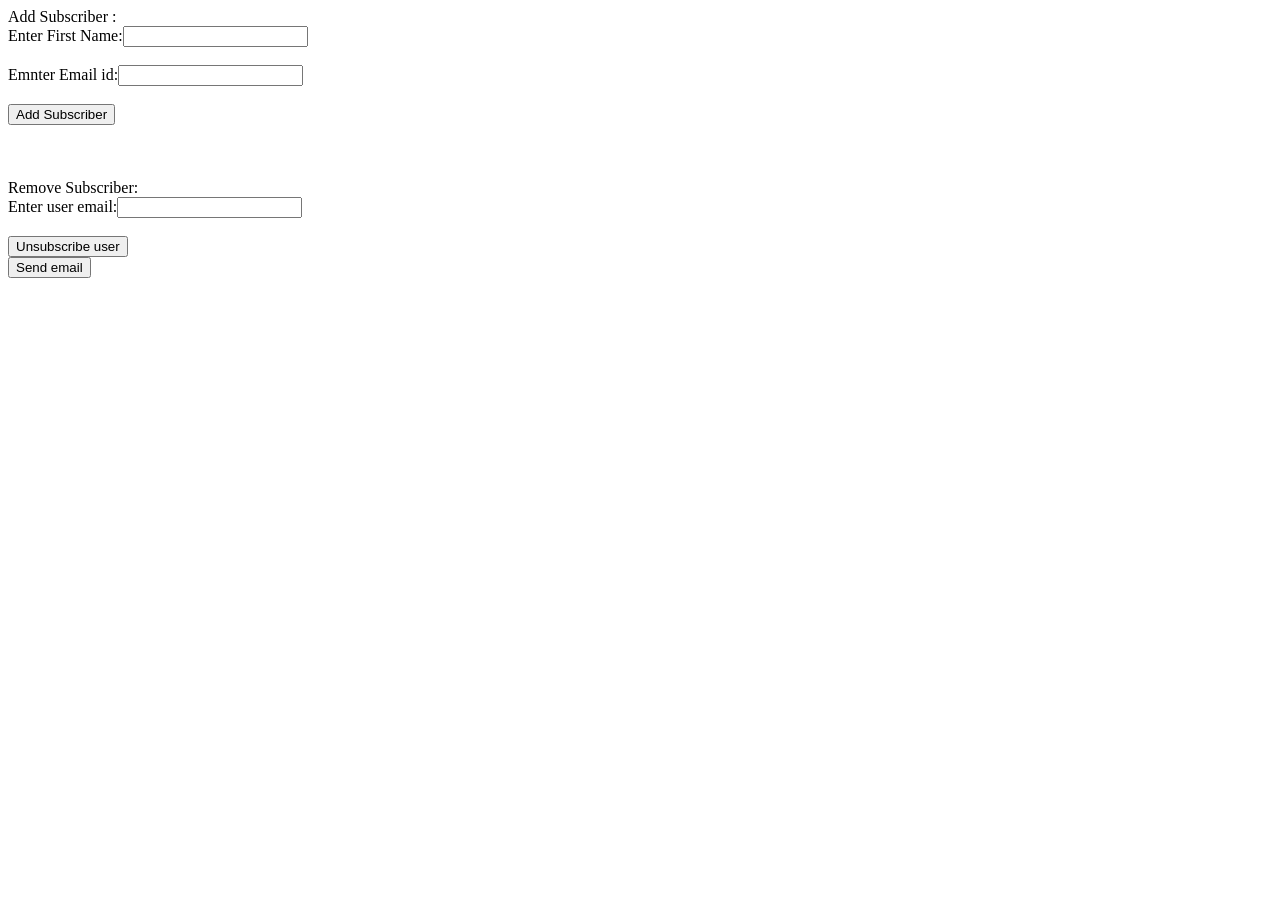
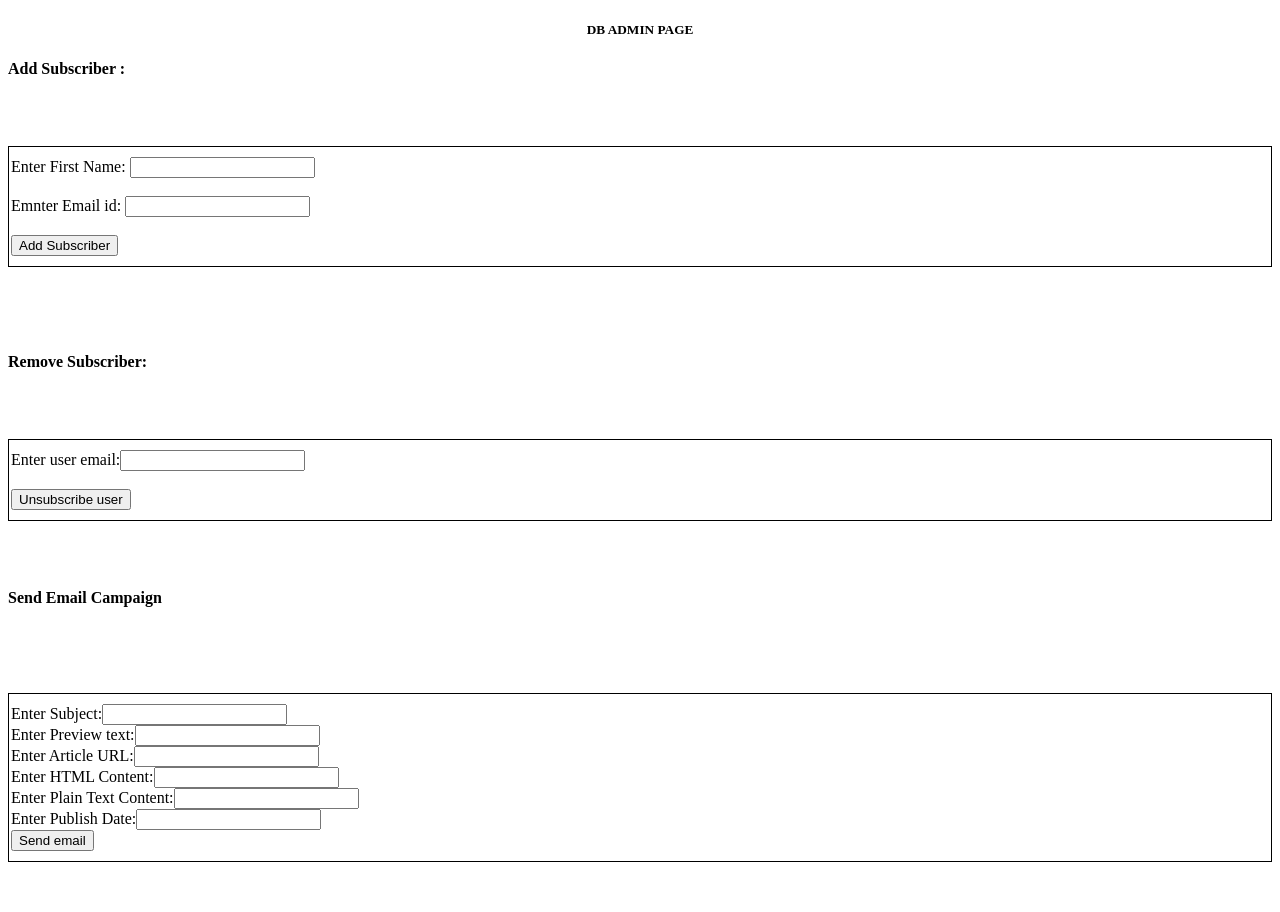
Before and after one commit to Satyamaadi/email-campaign, a Flask app: page / in a window 1280 px wide. Before the commit the page ends 278 px from the top, so only its background shows below. Run offline with Flask 3, Linux system fonts and the light colour scheme.

Commit message:
added html

```diff
--- a/app.py
+++ b/app.py
@@ -46,25 +46,31 @@ def remove_subscriber():
     return {'statuscode': 200}
 
 
-@app.route('/send_email')
+@app.route('/send_email',methods=['POST', 'GET'])
 def send_simple_message():
-    #msg = MIMEText('Testing some Mailgun awesomness')
+    # msg = MIMEText('Testing some Mailgun awesomness')
+    sub = request.form['subject']
+    prev_txt = request.form['preview']
+    art_url = request.form['article_url']
+    html_cont = request.form['html_cont']
+    plain_text = request.form['plain_text']
+    pub_date = request.form['pub_date']
     msg = MIMEMultipart('alternative')
-    msg['Subject'] = "Hello"
+    msg['Subject'] = sub
     msg['From'] = "foo@sandboxe31f460a7b0d4ce8a327a5aee444d8c7.mailgun.org"
     msg['To'] = "satyamshikhar@gmail.com"
     html = """
     <html>
       <head></head>
       <body>
-        <p>Hi!<br>
-           How are you?<br>
-           Here is the <a href="http://www.python.org">link</a> you wanted.
-        </p>
+        <h1>XX-article_url-XX</h1>
+        XX-html_cont-XX
+        <p>XX-pub_date-XX</p>
       </body>
     </html>
     """
-    text=''
+    html = html.replace('XX-article_url-XX',art_url).replace('XX-html_cont-XX',html_cont).replace('XX-pub_date-XX',pub_date)
+    text = prev_txt + ' '  + plain_text
     part1 = MIMEText(text, 'plain')
     part2 = MIMEText(html, 'html')
 
@@ -75,7 +81,8 @@ def send_simple_message():
     msg.attach(part2)
     s = smtplib.SMTP('smtp.mailgun.org', 587)
 
-    s.login('postmaster@sandboxe31f460a7b0d4ce8a327a5aee444d8c7.mailgun.org', '18be4751d126ff1317ab5f7e255c6c82-7ca144d2-004b0108')
+    s.login('postmaster@sandboxe31f460a7b0d4ce8a327a5aee444d8c7.mailgun.org',
+            '18be4751d126ff1317ab5f7e255c6c82-7ca144d2-004b0108')
     s.sendmail(msg['From'], msg['To'], msg.as_string())
     s.quit()
     return {'statuscode': 200}
--- a/templates/home.html
+++ b/templates/home.html
@@ -2,24 +2,32 @@
 <html lang="en">
 <head>
     <meta charset="UTF-8">
-    <title>Title</title>
+    <title>DB ADMIN</title>
 </head>
 <body>
-Add Subscriber :
-<form name="add_subscriber" method="post" action="/add_subscriber">
-    <label>Enter First Name:</label><input type="text" id="fname" name="fname"><br><br>
-    <label>Emnter Email id:</label><input type="text" id="email" name="email"><br><br>
+<div style="text-align: center"><h5>DB ADMIN PAGE </h5></div>
+<div style="font-weight: bold">Add Subscriber :</div><br/>
+<form name="add_subscriber" method="post" action="/add_subscriber" style="margin-left:2px;border-left: 1px solid #000;border-right: 1px solid #000;border-bottom: 1px solid #000;border-top: 1px solid #000;   padding: 10px 2px;  margin: 50px auto;">
+    <label>Enter First Name:&nbsp;</label><input type="text" id="fname" name="fname"><br><br>
+    <label>Emnter Email id:&nbsp;</label><input type="text" id="email" name="email"><br><br>
     <button type="submit">Add Subscriber</button>
-    <br/><br/>
+    <br/>
 </form>
 <br/><br/>
-Remove Subscriber:
-    <form name="unsubscribe" method="post" action="/unsubscribe">
+<div style="font-weight: bold ">Remove Subscriber:</div><br/>
+    <form name="unsubscribe" method="post" action="/unsubscribe" style="margin-left:2px;border-left: 1px solid #000;border-right: 1px solid #000;border-bottom: 1px solid #000;border-top: 1px solid #000;   padding: 10px 2px;  margin: 50px auto;">
         <label>Enter user email:</label><input type="text" id="email" name="email"><br><br>
     <button type="submit">Unsubscribe user</button>
 </form>
-
-<form name="send_email" action="/send_email">
+<br/>
+<div style="font-weight: bold">Send Email Campaign</div><br/><br/>
+<form name="send_email" action="/send_email" method="post" style="margin-left:2px;border-left: 1px solid #000;border-right: 1px solid #000;border-bottom: 1px solid #000;border-top: 1px solid #000;   padding: 10px 2px;  margin: 50px auto;">
+    <label>Enter Subject:</label><input type="text" id="subject" name="subject"><br/>
+    <label>Enter Preview text:</label><input type="text" id="preview" name="preview"><br/>
+    <label>Enter Article URL:</label><input type="text" id="article_url" name="article_url"><br/>
+    <label>Enter HTML Content:</label><input type="text" id="html_cont" name="html_cont"><br/>
+    <label>Enter Plain Text Content:</label><input type="text" id="plain_text" name="plain_text"><br/>
+    <label>Enter Publish Date:</label><input type="text" id="pub_date" name="pub_date"><br/>
     <button type="submit">Send email</button>
 </form>
 </body>
```
